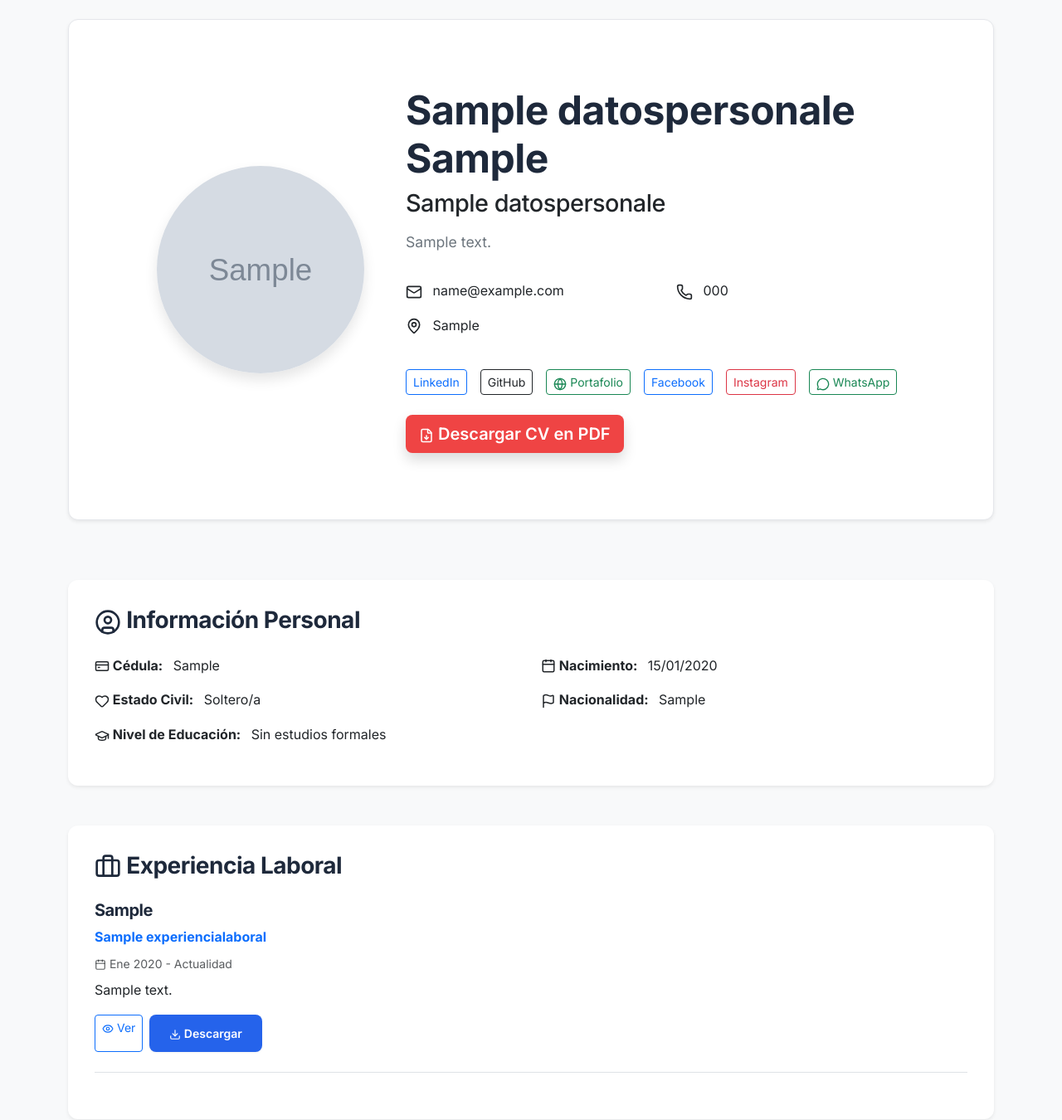
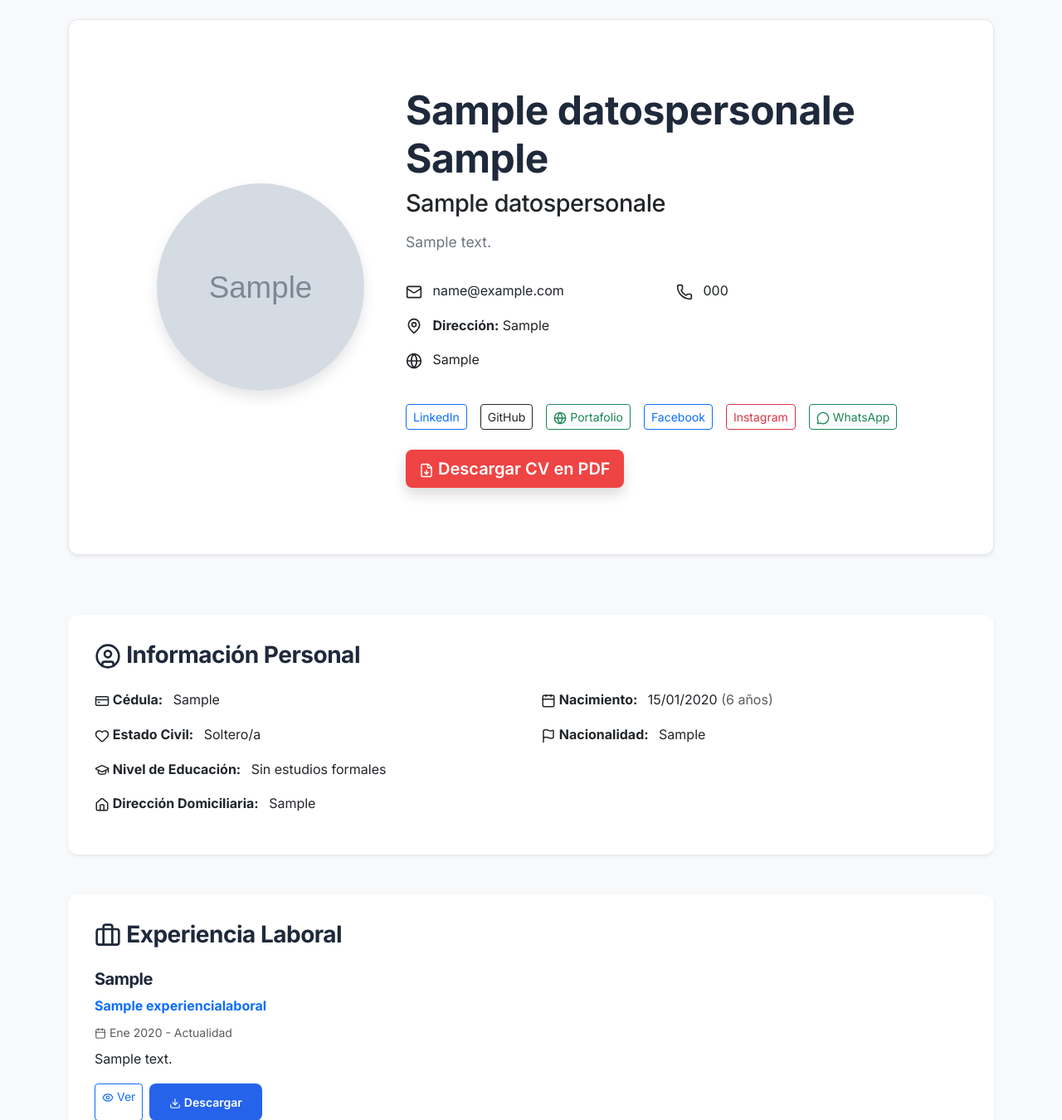
Before and after one commit to xBOOMERx07/django-crud, a Django app: a page that uses tasks/templates/cv_publico.html in a window 1280 px wide. Shown: the part 138-1488 px from the top of the page at 83% size. Run offline with Django 5.2, Linux system fonts and the light colour scheme; tables that the repository leaves empty hold one stand-in row (values such as "Sample post"); grey boxes marked "Sample" are stand-in pictures.

Commit message:
Add address and auto-calculated age to CV and PDF

```diff
--- a/tasks/templates/cv_publico.html
+++ b/tasks/templates/cv_publico.html
@@ -59,8 +59,17 @@
                                     <i data-lucide="phone" style="width: 20px; height: 20px; vertical-align: middle; color: var(--accent-cyan);"></i>
                                     <span class="ms-2">{{ datos_personales.telefono_convencional|default:"No especificado" }}</span>
                                 </div>
+
+                                <!-- 📍 DIRECCIÓN DOMICILIARIA COMPLETA -->
+                                {% if datos_personales.direccion_domiciliaria %}
                                 <div class="col-md-12 mb-3">
                                     <i data-lucide="map-pin" style="width: 20px; height: 20px; vertical-align: middle; color: var(--accent-cyan);"></i>
+                                    <span class="ms-2"><strong>Dirección:</strong> {{ datos_personales.direccion_domiciliaria }}</span>
+                                </div>
+                                {% endif %}
+
+                                <div class="col-md-12 mb-3">
+                                    <i data-lucide="globe" style="width: 20px; height: 20px; vertical-align: middle; color: var(--accent-cyan);"></i>
                                     <span class="ms-2">{{ datos_personales.lugar_nacimiento|default:"Ecuador" }}</span>
                                 </div>
                             </div>
@@ -127,6 +136,9 @@
                         <div class="col-md-6 mb-3">
                             <strong><i data-lucide="calendar" style="width: 18px; height: 18px;"></i> Nacimiento:</strong>
                             <span class="ms-2">{{ datos_personales.fecha_nacimiento|date:"d/m/Y" }}</span>
+                            {% if datos_personales.edad %}
+                            <span class="text-muted">({{ datos_personales.edad }} años)</span>
+                            {% endif %}
                         </div>
                         <div class="col-md-6 mb-3">
                             <strong><i data-lucide="heart" style="width: 18px; height: 18px;"></i> Estado Civil:</strong>
@@ -142,6 +154,14 @@
                         <div class="col-md-12 mb-3">
                             <strong><i data-lucide="graduation-cap" style="width: 18px; height: 18px;"></i> Nivel de Educación:</strong>
                             <span class="ms-2">{{ datos_personales.get_nivel_educacion_display }}</span>
+                        </div>
+                        {% endif %}
+
+                        <!-- 📍 DIRECCIÓN COMPLETA EN INFORMACIÓN PERSONAL -->
+                        {% if datos_personales.direccion_domiciliaria %}
+                        <div class="col-md-12 mb-3">
+                            <strong><i data-lucide="home" style="width: 18px; height: 18px;"></i> Dirección Domiciliaria:</strong>
+                            <span class="ms-2">{{ datos_personales.direccion_domiciliaria }}</span>
                         </div>
                         {% endif %}
                     </div>
--- a/tasks/views.py
+++ b/tasks/views.py
@@ -112,17 +112,22 @@ def signout(request):
 # ==========================================
 @login_required
 def editar_datos_personales(request):
-    # Obtener o preparar para crear datos personales
-    datos = DatosPersonales.objects.filter(user=request.user).first()
+    """
+    Editar datos personales del usuario.
+
+    ARREGLO: Se asegura que el formulario siempre tenga instance=datos
+    para que los campos se pre-llenen correctamente, incluyendo fecha_nacimiento.
+    """
+    # Obtener o crear datos personales
+    datos, created = DatosPersonales.objects.get_or_create(user=request.user)
 
     if request.method == 'POST':
         # Usar el formulario Django con los datos POST y archivos
         form = DatosPersonalesForm(request.POST, request.FILES, instance=datos)
         if form.is_valid():
-            # Guardar sin commitear para asignar el usuario
-            datos = form.save(commit=False)
-            datos.user = request.user
-            datos.save()
+            # Guardar (el usuario ya está asignado por get_or_create)
+            form.save()
+            messages.success(request, '✅ Datos guardados correctamente')
             return redirect('home')
         else:
             # Si hay errores, mostrar el formulario con errores
@@ -132,7 +137,7 @@ def editar_datos_personales(request):
                 'error': 'Por favor corrige los errores marcados.'
             })
     else:
-        # GET: Mostrar formulario vacío o con datos existentes
+        # GET: Mostrar formulario con datos existentes
         form = DatosPersonalesForm(instance=datos)
 
     return render(request, 'datos_personales/form.html', {
```
Also changed, not shown: tasks/templates/cv_pdf.html (+6 -1 lines).
